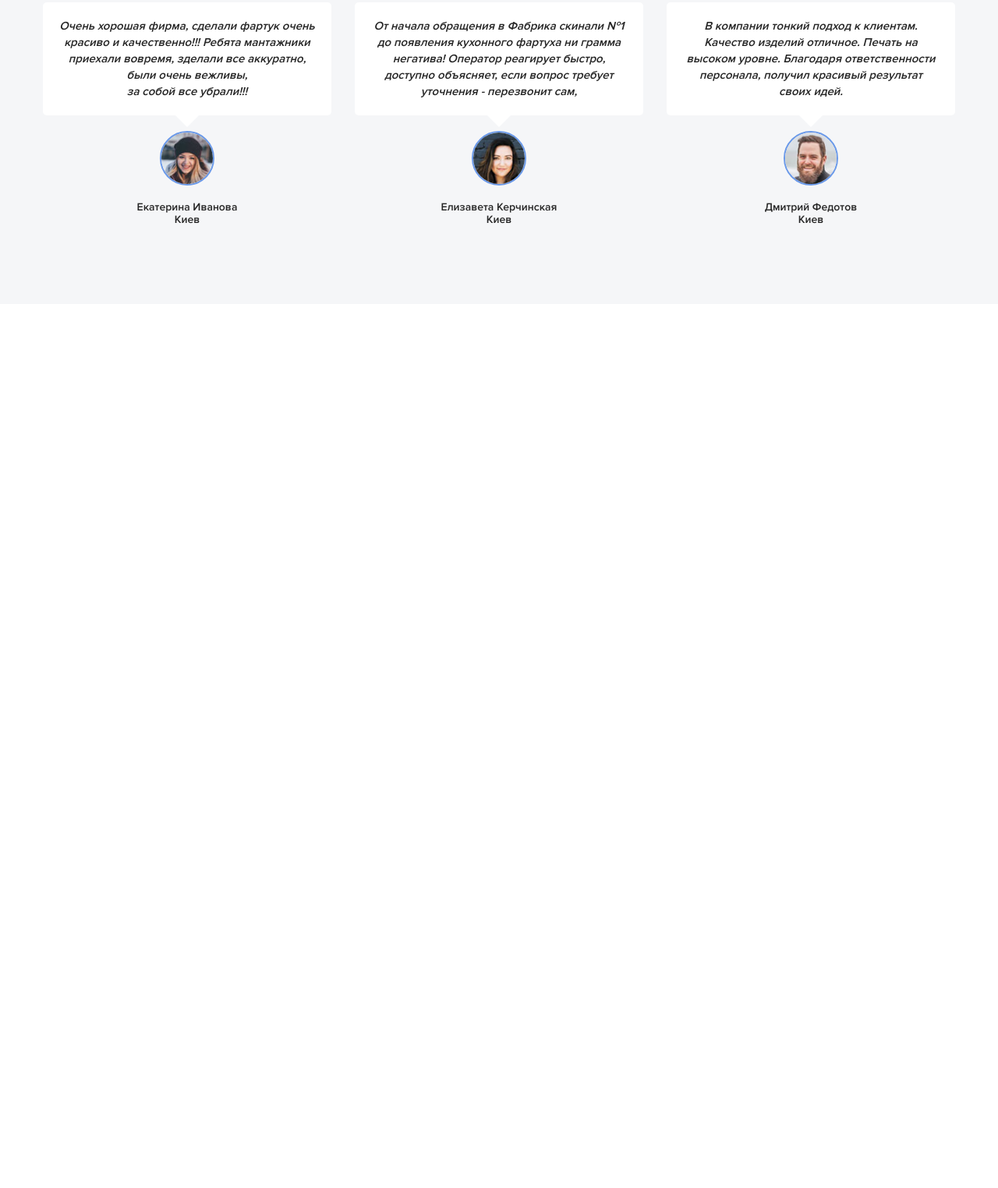
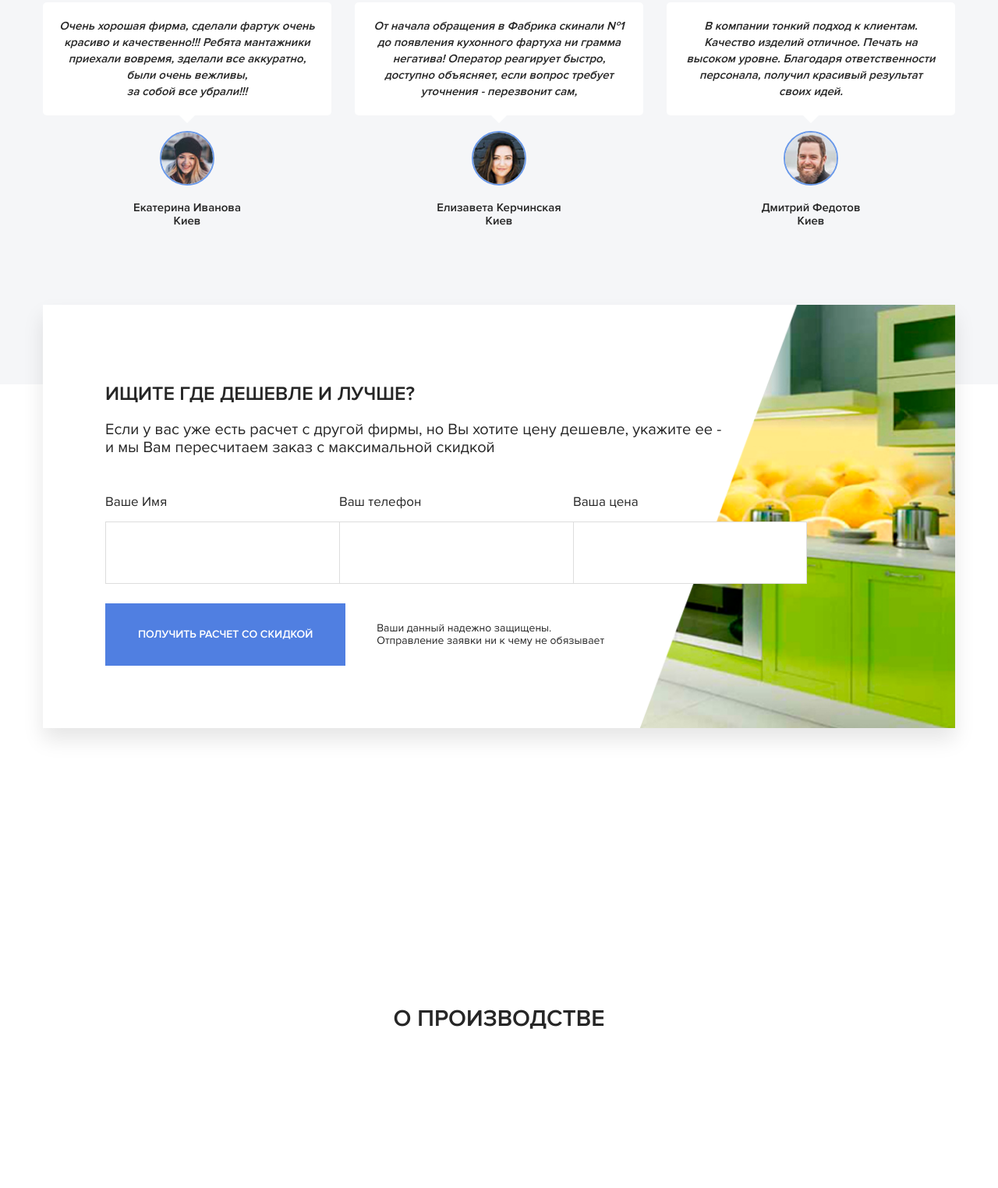
Before and after one commit to RomariosGoIT/skinali, a plain HTML site: page index.html in a window 1280 px wide. Shown: the part 5871-7395 px from the top of the page at 78% size. Before the commit the page ends 6261 px from the top, so only its background shows below. Drawn offline with Linux system fonts and the light colour scheme; a script that the page names is missing.

Commit message:
section about start

```diff
--- a/index.html
+++ b/index.html
@@ -568,6 +568,48 @@
         <!-- /.container -->
       </section>
       <!-- /.section reviews -->
+      <section class="offer offer-discount">
+          <div class="container">
+            <div class="offer-block offer__block">
+              <h2 class="offer__title">Ищите где дешевле и лучше?</h2>
+              <span class="offer__subtitle">Если у вас уже есть расчет с другой фирмы, но Вы хотите цену дешевле,
+                укажите ее - и мы Вам пересчитаем заказ с максимальной скидкой
+              </span>
+              <form action="#" class="form offer__form">
+                <div class="form__row">
+                  <div class="form__group">
+                    <label for="" class="form__label">Ваше Имя</label>
+                    <input type="text" class="input form__input" />
+                  </div>
+                  <div class="form__group">
+                    <label for="" class="form__label">Ваш телефон</label>
+                    <input type="text" class="input form__input" />
+                  </div>
+                  <div class="form__group">
+                    <label for="" class="form__label">Ваша цена</label>
+                    <input type="text" class="input form__input" />
+                  </div>
+                </div>
+                <div class="form__row">
+                  <div class="form__group">
+                    <input type="submit" class="button form__button" value="Получить расчет со скидкой" />
+                  </div>
+                  <div class="form__group form__group-text">
+                    Ваши данный надежно защищены. <br>
+                    Отправление заявки ни к чему не обязывает
+                  </div>
+                </div>
+              </form>
+            </div>
+          </div>
+        </section>
+        <section class="section about">
+          <div class="container">
+            <h2 class="section-title section__title">
+              О производстве
+            </h2>
+          </div>
+        </section>
     </main>
     <footer class="footer"></footer>
     <div class="top" title="up">
--- /dev/null
+++ b/sass/sections/_discout-offer.sass
@@ -0,0 +1,14 @@
+.offer
+	&-discount
+		background-color: #fff
+		padding-bottom: 0
+		.form
+			&__group-text
+				margin: auto 0
+				margin-left: 40px
+
+		.offer-block
+				background-image: url('../img/discount_bg.png')
+		.offer__subtitle
+			font-size: 20px
+			width: 79%
--- a/sass/sections/_reviews.sass
+++ b/sass/sections/_reviews.sass
@@ -4,8 +4,10 @@
     display: flex
     justify-content: space-between
     flex-wrap: wrap
+    margin-bottom: 80px
     &__item
       text-align: center
+      margin-bottom: 20px
     &__img
       display: block
       width: 70px
@@ -26,7 +28,7 @@
       &:after
         content: ''
         position: absolute
-        bottom: -15px
+        bottom: -10px
         left: calc(50% - 20px)
         border-left: 20px solid transparent
         border-top: 20px solid #fff
@@ -34,3 +36,4 @@
 
     &__name
       +bold
+      font-size: 15px
--- a/sass/style.sass
+++ b/sass/style.sass
@@ -11,6 +11,7 @@
 @import 'sections/price'
 @import 'sections/steps'
 @import 'sections/reviews'
+@import 'sections/discout-offer'
 @import 'grid'
 
 
```
Also changed, not shown: css/style.css, img/discount_bg.png (added), 1 other file.
